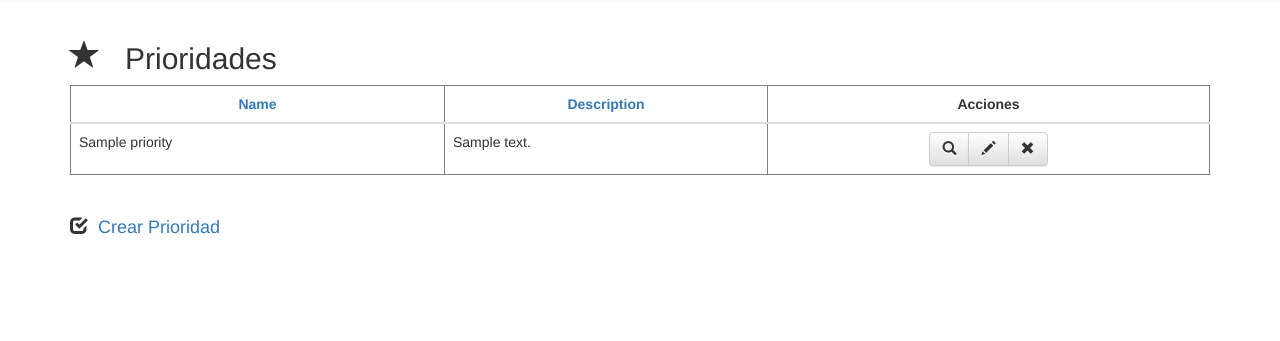
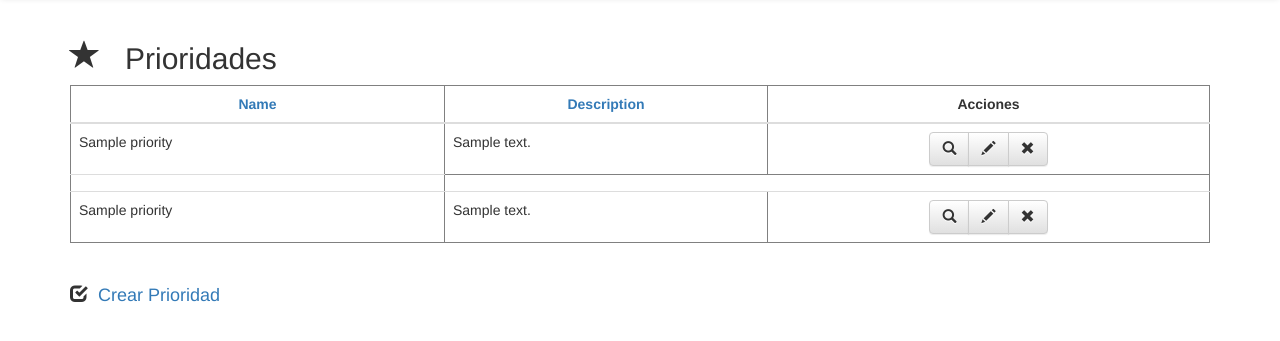
Before and after one commit to ivalvarad/Agenda, a CakePHP app: the page made by app/View/Priorities/index.ctp in a window 1280 px wide. Shown: the part 51-392 px from the top of the page. Run offline with PHP 8.4 and a stand-in for CakePHP, Linux system fonts and the light colour scheme; the template is opened without the code that fills it: most values are stand-ins (such as "Sample title", 1, 10 or a date in 2020); data that the repository does not hold is empty; some libraries are stand-ins or nearby versions.

Commit message:
Query Priorities

```diff
--- a/app/View/Priorities/index.ctp
+++ b/app/View/Priorities/index.ctp
@@ -9,7 +9,7 @@
 			</tr>
 		</thead>
 		<tbody>
-			<?php foreach ($priorities as $priority): ?>
+			<?php foreach ($prioritiesAlta as $priority): ?>
 				<tr>
 					<td><?php echo h($priority['Priority']['name']); ?>&nbsp;</td>
 					<td><?php echo h($priority['Priority']['description']); ?>&nbsp;</td>
@@ -37,6 +37,46 @@
 					</td>
 				</tr>
 			<?php endforeach; ?>
+<tr>
+<th>
+</th>
+</tr>
+
+			<?php foreach ($prioritiesBajita as $priority): ?>
+				<tr>
+					<td><?php echo h($priority['Priority']['name']); ?>&nbsp;</td>
+					<td><?php echo h($priority['Priority']['description']); ?>&nbsp;</td>
+					<td style="text-align: center;"  class="actions">
+						<div class="btn-group" role="group" aria-label="...">
+							<div class="btn-group" role="group">
+								<button type="button" class="btn btn-default">
+									<span class="glyphicon glyphicon-search" aria-hidden="true"></span>
+									<?php echo $this->Html->link(__(''), array('action' => 'view', $priority['Priority']['id'])); ?>
+								</button>
+							</div>
+							<div class="btn-group" role="group">
+								<button type="button" class="btn btn-default">
+									<span class="glyphicon glyphicon-pencil" aria-hidden="true"></span>
+									<?php echo $this->Html->link(__(''), array('action' => 'edit', $priority['Priority']['id'])); ?>
+								</button>
+							</div>
+							<div class="btn-group" role="group">
+								<button type="button" class="btn btn-default">
+									<span class="glyphicon glyphicon-remove" aria-hidden="true"></span>
+									<?php echo $this->Form->postLink(__(''), array('action' => 'delete', $priority['Priority']['id']), array('confirm' => __('Está segur@ de que desea eliminar la prioridad?'))); ?>
+								</button>
+							</div>
+						</div>
+					</td>
+				</tr>
+			<?php endforeach; ?>
+
+
+
+
+
+
+
 		</tbody>
 	</table>
 	<div class="paging" style="text-align: center;">
```
Also changed, not shown: app/Controller/PrioritiesController.php (+13 -1 lines).
